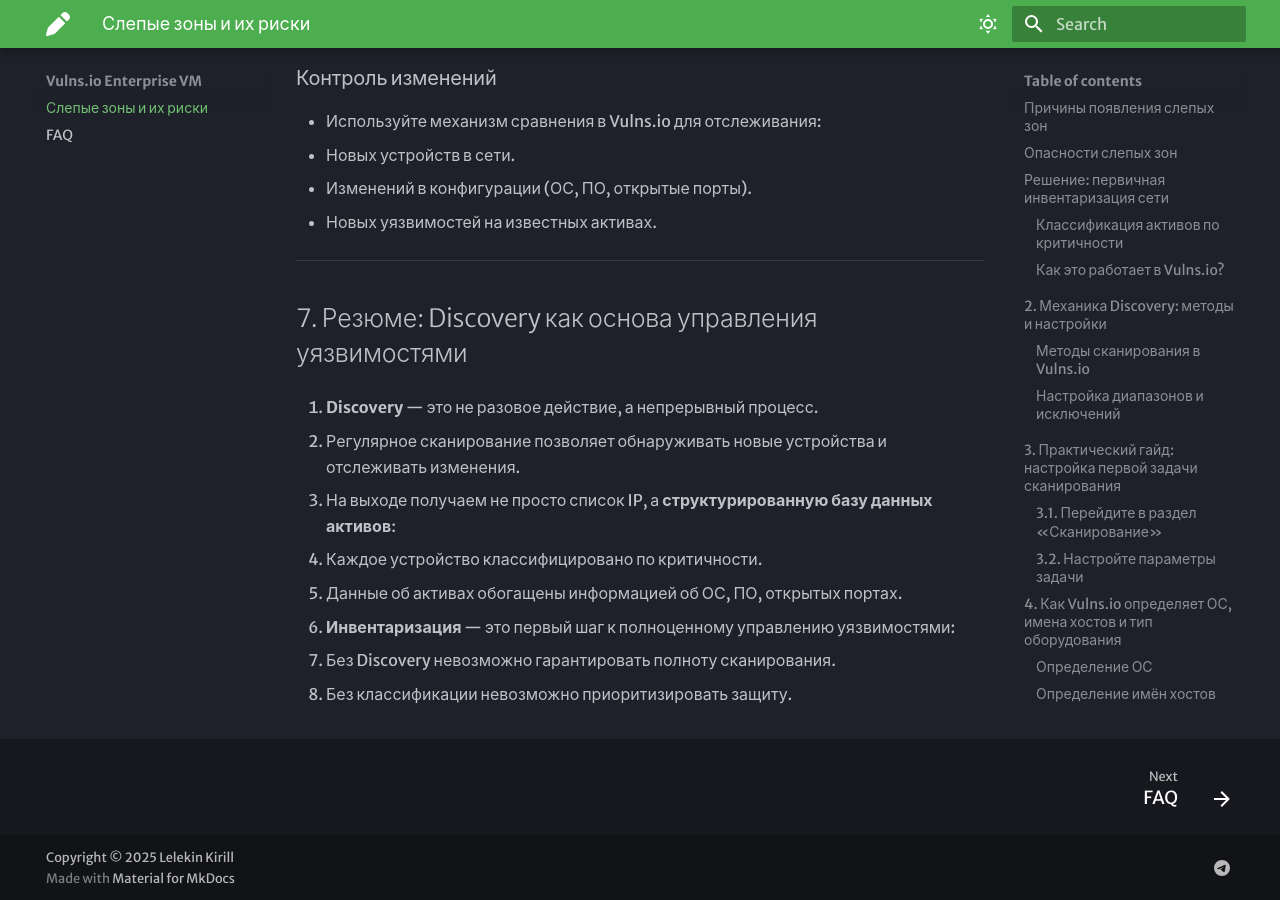
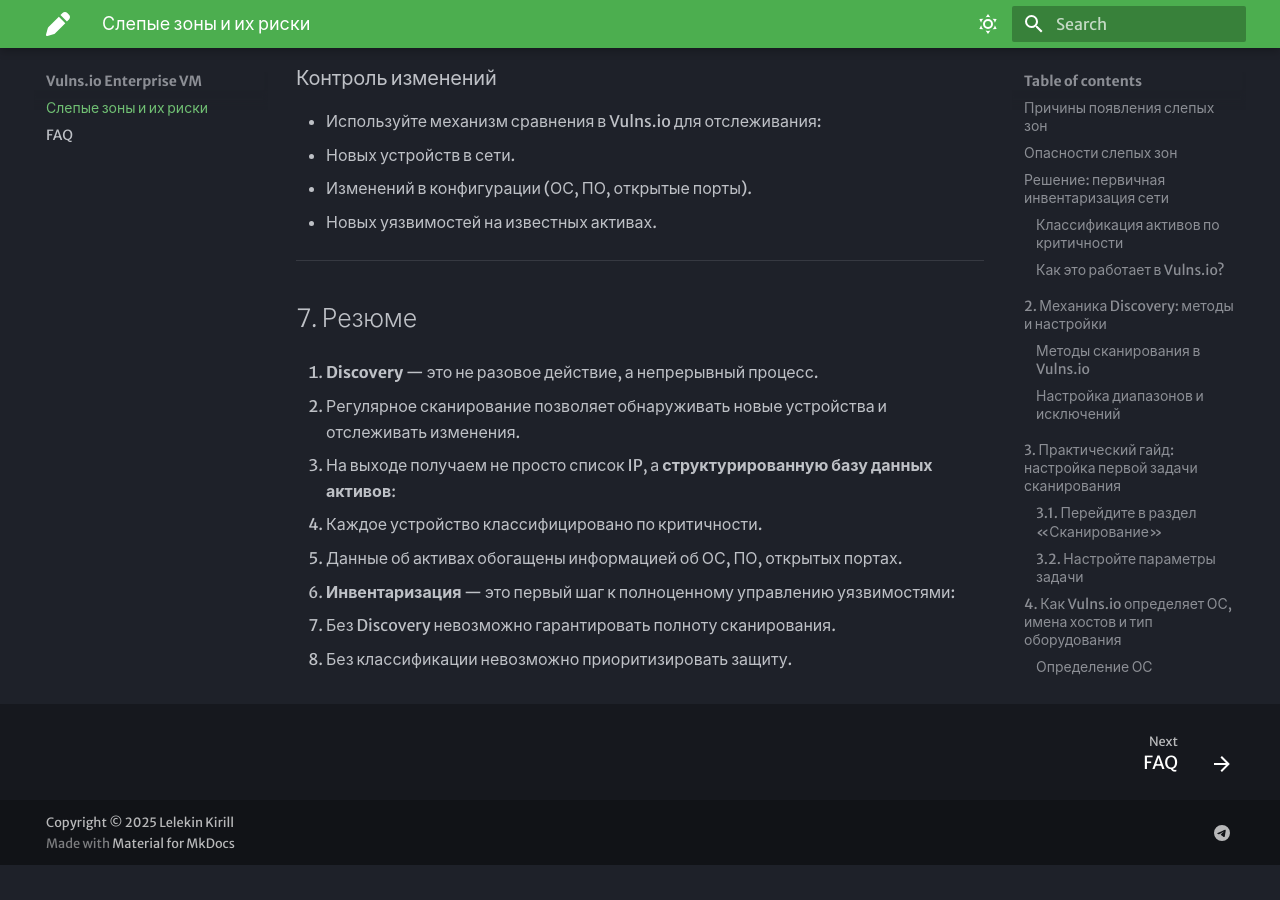
Before and after one commit to lelekinkirill96/mkdocs_portfolio, an MkDocs documentation site: the page built from docs/index.md, in a window 1280 px wide and 900 px high, scrolled down 7100 px. Built offline with MkDocs 1.6.1 and Material for MkDocs 9.7.7, drawn with Linux system fonts in a browser that asks for light colours; after the commit the page ends 7965 px from its top, so only the background shows below that.

Commit message:
Update index.md

```diff
--- a/docs/index.md
+++ b/docs/index.md
@@ -191,7 +191,7 @@
 
 ---
 
-## 7. Резюме: Discovery как основа управления уязвимостями
+## 7. Резюме
 
 1. **Discovery** — это не разовое действие, а непрерывный процесс.
 
```
